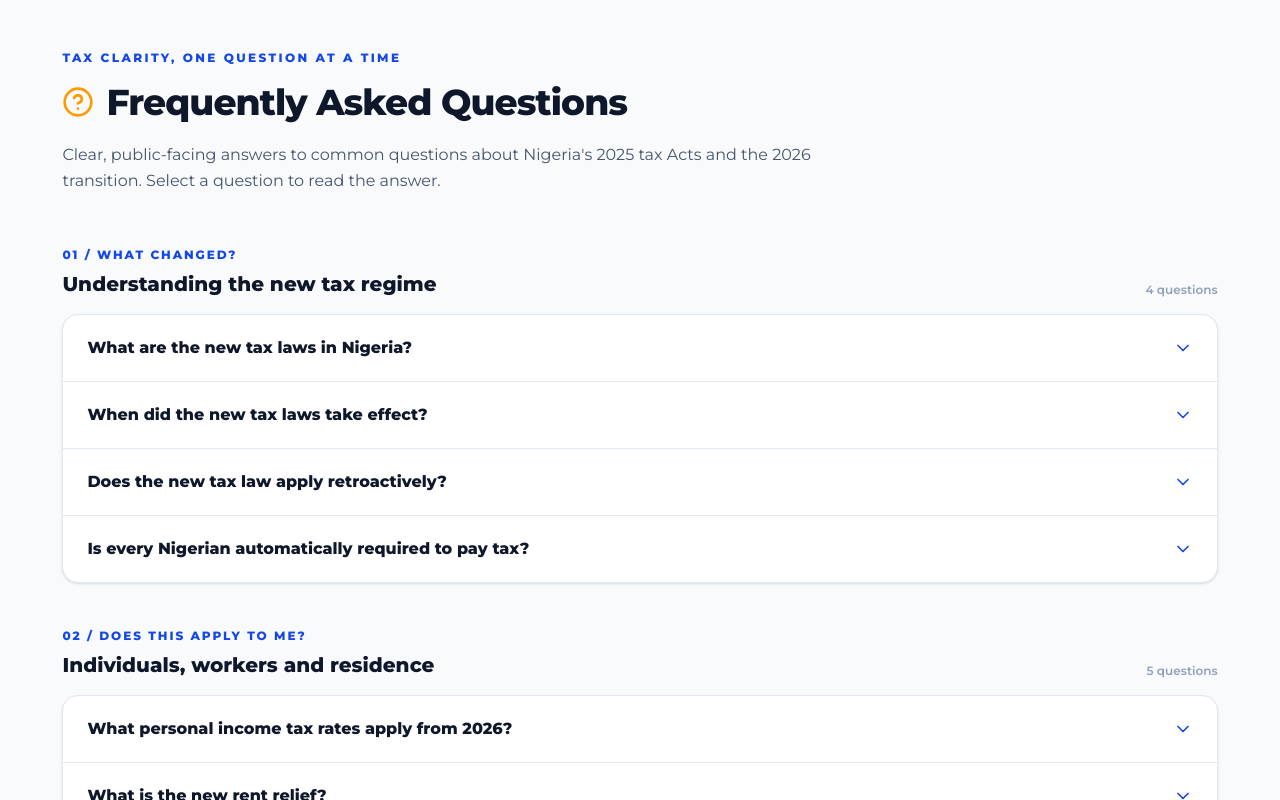
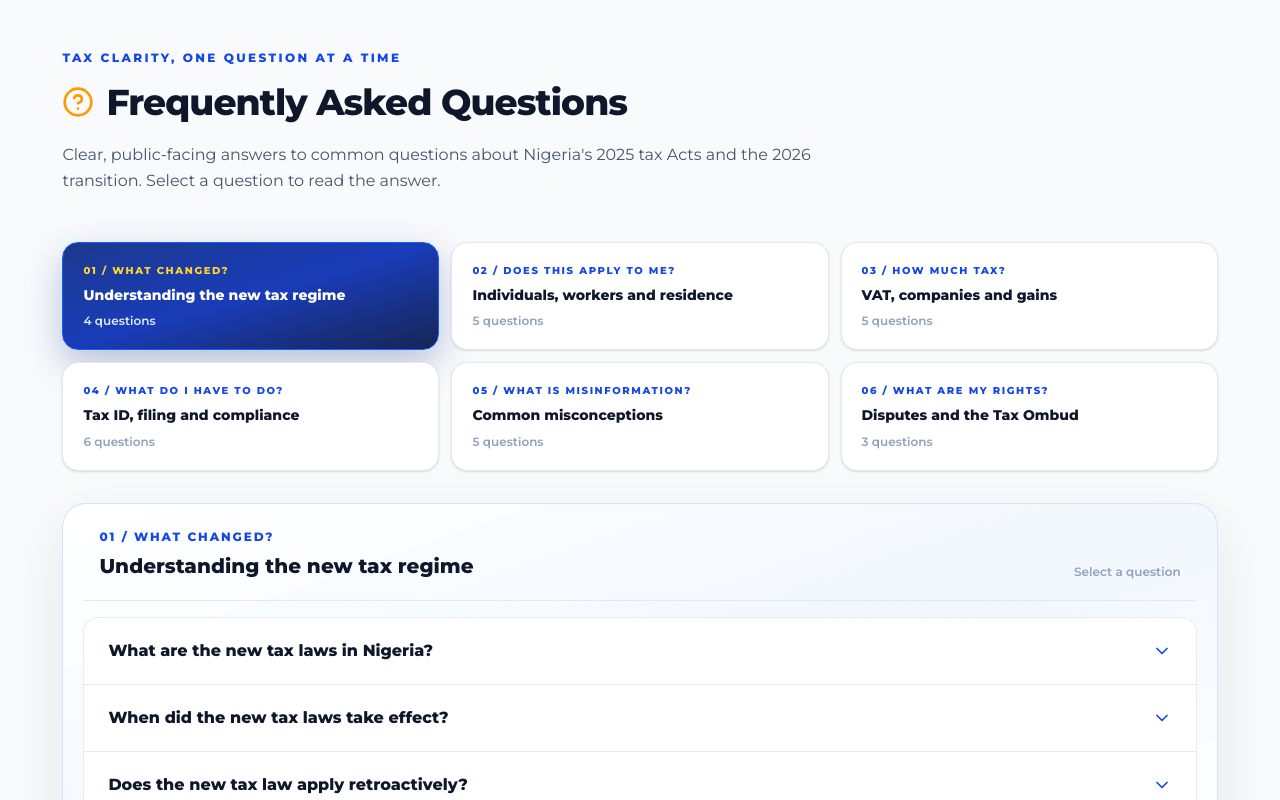
Before and after one commit to cleanframe-studios/tcc-website, a Next.js app: page /resources in a window 1280 px wide. Shown: the part 2000-2800 px from the top of the page. Built offline with nearby package versions, Linux system fonts and the light colour scheme.

Commit message:
Polish FAQ category experience

```diff
--- a/src/app/resources/FaqSection.tsx
+++ b/src/app/resources/FaqSection.tsx
@@ -166,7 +166,9 @@ const faqCategories: FaqCategory[] = [
 ];
 
 export default function FaqSection() {
+  const [activeCategoryIndex, setActiveCategoryIndex] = useState(0);
   const [openQuestion, setOpenQuestion] = useState('');
+  const activeCategory = faqCategories[activeCategoryIndex];
 
   return (
     <section className="border-t border-slate-200 bg-slate-50 px-4 py-20 sm:px-6 sm:py-24">
@@ -182,20 +184,40 @@ export default function FaqSection() {
           </p>
         </div>
 
-        <div className="space-y-10">
-          {faqCategories.map((category) => (
-            <div key={category.label}>
-              <div className="mb-4 flex flex-col gap-1 sm:flex-row sm:items-end sm:justify-between">
-                <div>
-                  <span className="text-xs font-bold uppercase tracking-[0.16em] text-blue-700">{category.label}</span>
-                  <h3 className="mt-1 text-xl font-extrabold text-slate-900">{category.title}</h3>
-                </div>
-                <span className="text-xs font-semibold text-slate-400">{category.items.length} questions</span>
+        <div className="mb-8 grid gap-3 sm:grid-cols-2 lg:grid-cols-3">
+          {faqCategories.map((category, index) => {
+            const isActive = activeCategoryIndex === index;
+            return (
+              <button
+                key={category.label}
+                type="button"
+                aria-pressed={isActive}
+                onClick={() => {
+                  setActiveCategoryIndex(index);
+                  setOpenQuestion('');
+                }}
+                className={`group min-h-24 rounded-2xl border p-5 text-left transition-all duration-300 ${isActive ? 'border-blue-600 bg-linear-to-br from-blue-900 via-blue-800 to-blue-950 text-white shadow-[0_14px_36px_rgba(30,58,138,0.3)]' : 'border-slate-200 bg-white text-slate-900 shadow-sm hover:-translate-y-0.5 hover:border-blue-300 hover:shadow-md'}`}
+              >
+                <span className={`block text-[10px] font-extrabold uppercase tracking-[0.16em] ${isActive ? 'text-amber-300' : 'text-blue-700'}`}>{category.label}</span>
+                <span className="mt-2 block text-sm font-extrabold leading-snug">{category.title}</span>
+                <span className={`mt-2 block text-xs font-semibold ${isActive ? 'text-blue-100' : 'text-slate-400'}`}>{category.items.length} questions</span>
+              </button>
+            );
+          })}
         </div>
 
-              <div className="overflow-hidden rounded-2xl border border-slate-200 bg-white shadow-sm">
-                {category.items.map((item) => {
-                  const questionId = `${category.label}-${item.question}`;
+        <div className="rounded-3xl border border-blue-200/70 bg-linear-to-br from-white via-blue-50/70 to-white p-3 shadow-[0_20px_60px_rgba(15,23,42,0.08)] sm:p-5">
+          <div className="mb-4 flex flex-col gap-1 border-b border-blue-100 px-3 pb-5 sm:flex-row sm:items-end sm:justify-between sm:px-4">
+            <div>
+              <span className="text-xs font-bold uppercase tracking-[0.16em] text-blue-700">{activeCategory.label}</span>
+              <h3 className="mt-1 text-xl font-extrabold text-slate-900">{activeCategory.title}</h3>
+            </div>
+            <span className="text-xs font-semibold text-slate-400">Select a question</span>
+          </div>
+
+          <div className="overflow-hidden rounded-2xl border border-slate-200/80 bg-white">
+            {activeCategory.items.map((item) => {
+              const questionId = `${activeCategory.label}-${item.question}`;
               const isOpen = openQuestion === questionId;
               return (
                 <div key={item.question} className="border-b border-slate-200 last:border-b-0">
@@ -204,13 +226,13 @@ export default function FaqSection() {
                     aria-expanded={isOpen}
                     aria-controls={`${questionId}-answer`}
                     onClick={() => setOpenQuestion(isOpen ? '' : questionId)}
-                        className="flex w-full items-center justify-between gap-5 px-5 py-5 text-left transition-colors hover:bg-blue-50/60 sm:px-6"
+                    className={`flex w-full items-center justify-between gap-5 px-5 py-5 text-left transition-colors sm:px-6 ${isOpen ? 'bg-blue-50/80' : 'hover:bg-blue-50/50'}`}
                   >
                     <span className="font-bold leading-relaxed text-slate-900">{item.question}</span>
                     <ChevronDown className={`h-5 w-5 shrink-0 text-blue-700 transition-transform duration-200 ${isOpen ? 'rotate-180' : ''}`} />
                   </button>
                   {isOpen && (
-                        <div id={`${questionId}-answer`} className="px-5 pb-6 text-sm leading-7 text-slate-600 sm:px-6">
+                    <div id={`${questionId}-answer`} className="border-t border-blue-100 bg-blue-50/35 px-5 pb-7 pt-5 text-sm leading-7 text-slate-600 sm:px-6">
                       {item.answer}
                     </div>
                   )}
@@ -218,8 +240,6 @@ export default function FaqSection() {
               );
             })}
           </div>
-            </div>
-          ))}
         </div>
 
         <div className="mt-16 overflow-hidden rounded-3xl bg-linear-to-br from-blue-950 via-blue-900 to-slate-900 p-8 text-center text-white shadow-xl sm:p-12">
```
Lines whose indentation alone changed are shown as unchanged.
